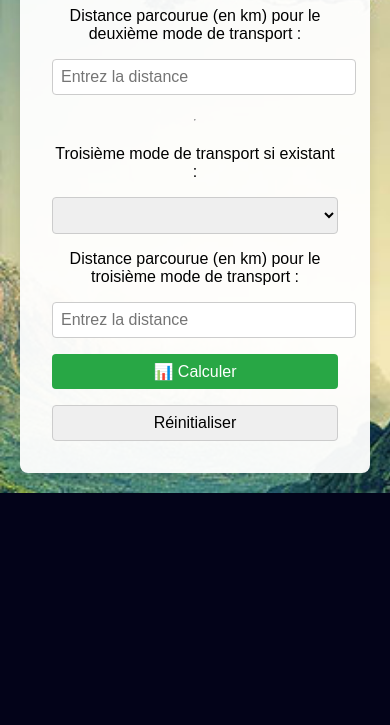
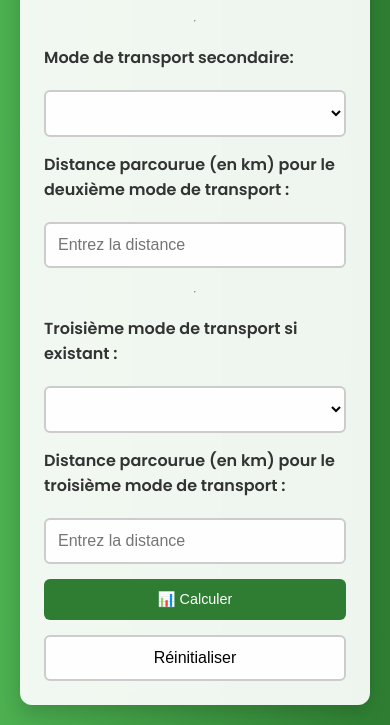
Before and after one commit to alimertu/outils, a plain HTML site: page index.html in a window 390 px wide. Shown: the part 887-1612 px from the top of the page. Before the commit the page ends 1380 px from the top, so only its background shows below. Drawn offline with nearby package versions, Linux system fonts and the light colour scheme.

Commit message:
Update styles.css

```diff
--- a/styles.css
+++ b/styles.css
@@ -1,29 +1,30 @@
-/* Style de base */
+/* Importation d'une police moderne */
+@import url('https://fonts.googleapis.com/css2?family=Poppins:wght@300;400;600&display=swap');
+
+/* Styles généraux */
 body {
-    font-family: Arial, sans-serif;
+    font-family: 'Poppins', sans-serif;
     display: flex;
     justify-content: center;
-    align-items: flex-start; /* Aligne en haut */
-    min-height: 100vh; /* Hauteur minimale pour couvrir tout l'écran */
+    align-items: center;
+    min-height: 100vh;
     margin: 0;
-    background-color: #030319;
-    background-image: url("arbre.jpg");
-    background-repeat: repeat-x;
-    background-size: cover; /* Adapte l'image au conteneur */
-    padding: 20px; /* Ajoute un espace autour */
-    box-sizing: border-box; /* Inclut les marges/paddings dans les dimensions */
+    background: linear-gradient(to right, #4CAF50, #2E7D32);
+    color: #333;
+    padding: 20px;
 }
 
 /* Conteneur principal */
 .container {
-    background-color: rgba(255, 255, 255, 0.95); /* Légèrement transparent */
-    padding: 2em;
-    border-radius: 8px;
-    box-shadow: 0px 4px 12px rgba(0, 0, 0, 0.1);
-    width: 100%;
-    max-width: 500px; /* Limite la largeur sur les grands écrans */
+    background: rgba(255, 255, 255, 0.92);
+    backdrop-filter: blur(10px);
+    padding: 2.5em;
+    border-radius: 12px;
+    box-shadow: 0px 8px 18px rgba(0, 0, 0, 0.15);
+    width: 90%;  /* Augmente la largeur */
+    max-width: 700px; /* Pour qu'il reste lisible */
     text-align: center;
-    position: relative; /* Nécessaire pour le logo */
+    position: relative; /* Permet d'ajouter le logo */
 }
 
 /* Logo en haut à gauche */
@@ -32,74 +33,141 @@ body {
     position: absolute;
     top: 15px;
     left: 15px;
-    width: 50px; /* Ajuste la taille */
+    width: 50px;
     height: 50px;
     background-image: url("eseo.png");
     background-repeat: no-repeat;
     background-size: contain;
 }
 
-/* Titres */
+.logo-container {
+    display: flex;
+    align-items: center;
+    position: absolute;
+    top: 15px;
+    right: 15px;
+}
+
+.globe {
+    font-size: 30px;
+    margin-left: 10px; /* Ajuste l'espacement avec le logo */
+}
+
+/* Titre */
 h1 {
-    color: #333333;
-    margin-top: 0; /* Supprime le décalage par défaut */
+    color: #2E7D32;
+    font-size: 26px;
+    margin-bottom: 20px;
 }
 
 /* Formulaire */
 form {
     display: flex;
     flex-direction: column;
-    gap: 1em;
+    gap: 15px;
 }
 
-/* Champs et boutons */
-input, select, button {
-    padding: 0.5em;
-    font-size: 1em;
-    border: 1px solid #ccc;
-    border-radius: 4px;
-    width: 100%;
+/* Champs et labels */
+label {
+    font-weight: bold;
+    text-align: left;
+    display: block;
+    margin-bottom: 5px;
 }
 
+input, select {
+    padding: 12px;
+    font-size: 1rem;
+    border: 2px solid #ccc;
+    border-radius: 6px;
+    outline: none;
+    transition: border-color 0.3s ease-in-out;
+    background: rgba(255, 255, 255, 0.9);
+}
+
+input:focus, select:focus {
+    border-color: #2E7D32;
+}
+
+/* Boutons */
 button {
-    background-color: #28a745;
-    color: white;
+    padding: 12px;
+    font-size: 1rem;
     border: none;
+    border-radius: 6px;
     cursor: pointer;
-    transition: background-color 0.3s ease;
+    transition: transform 0.2s, background-color 0.3s;
 }
 
 button:hover {
-    background-color: #218838;
+    transform: scale(1.05);
+}
+
+/* Bouton calcul */
+button[type="button"] {
+    background-color: #2E7D32;
+    color: white;
+}
+
+button[type="button"]:hover {
+    background-color: #1B5E20;
 }
 
 /* Résultat */
-#result {
-    margin-top: 1em;
-    font-size: 1.2em;
-    color: #333;
+#result-section {
+    display: none;
+    margin-top: 20px;
+    padding: 20px;
+    background: rgba(255, 255, 255, 0.95);
+    border-radius: 10px;
+    box-shadow: 0px 4px 10px rgba(0, 0, 0, 0.1);
 }
 
-#result-section {
-    display: none; /* Masque la section résultat par défaut */
+/* Graphique */
+canvas {
     margin-top: 20px;
-    padding: 20px;
-    background-color: #f9f9f9;
-    border: 1px solid #ddd;
+    max-width: 100%;
 }
 
-/* Bouton "Revenir" */
+/* Bouton retour */
 #back-button {
     background-color: #007BFF;
     color: white;
-    border: none;
-    padding: 10px 15px;
-    font-size: 16px;
-    cursor: pointer;
-    margin-top: 20px;
-    transition: background-color 0.3s ease;
+    margin-top: 15px;
 }
 
 #back-button:hover {
     background-color: #0056b3;
 }
+
+/* Bouton téléchargement */
+#download-excel-btn {
+    background-color: #FF9800;
+    color: white;
+}
+
+#download-excel-btn:hover {
+    background-color: #E65100;
+}
+
+/* Responsive */
+@media (max-width: 768px) {
+    .container {
+        width: 95%;
+        padding: 1.5em;
+    }
+
+    h1 {
+        font-size: 22px;
+    }
+
+    button {
+        font-size: 0.9rem;
+    }
+
+    .container::after {
+        width: 35px;
+        height: 35px;
+        left: 65px; /* Ajuste la position du globe pour mobile */
+    }
+}
```
